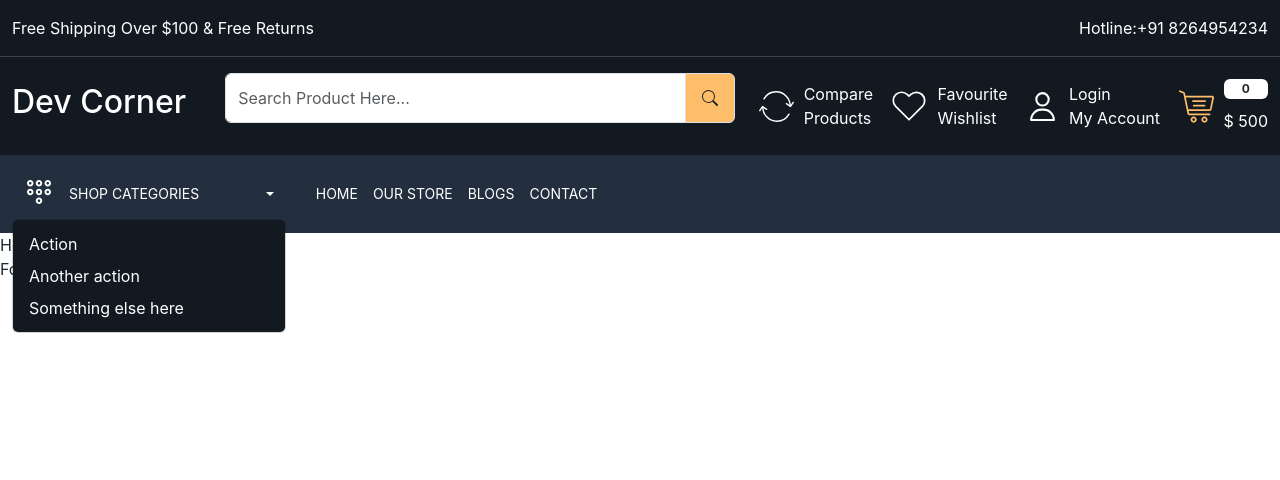
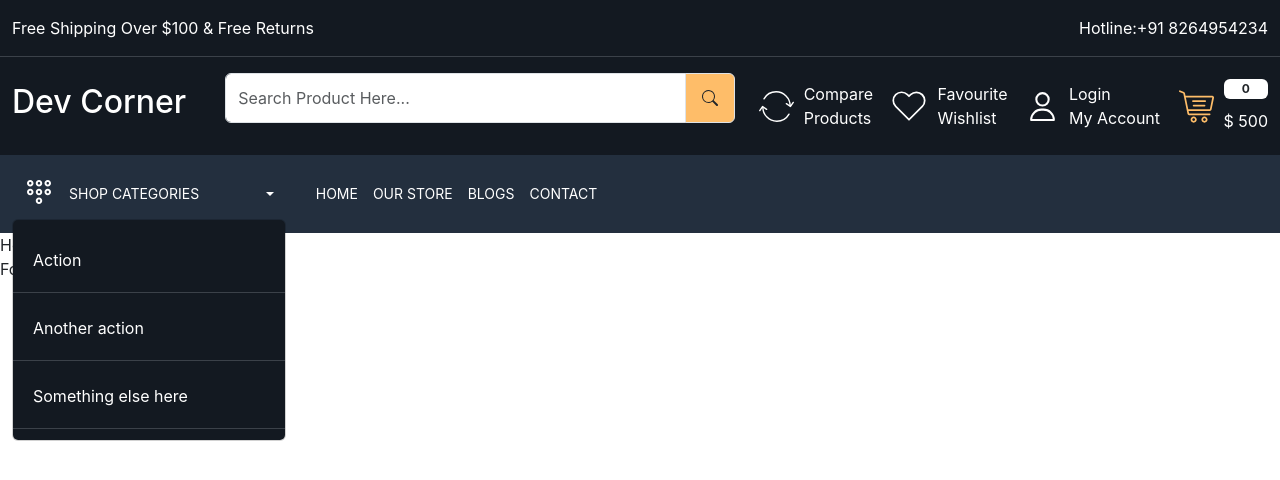
Before and after one commit to yanapeshko/web-shop, a React (Create React App) app: page / in a window 1280 px wide. Both pictures are taken after a click on the button "SHOP CATEGORIES". Shown: the top 480 px of the page. Built offline with nearby package versions, Linux system fonts and the light colour scheme.

Commit message:
bottom footer

```diff
--- a/src/App.css
+++ b/src/App.css
@@ -68,7 +68,13 @@ a {
   width: 100%;
   transform: translate(0px, 57px, 0px) !important;
 }
+.header-bottom .dropdown-item {
+  padding: 20px;
+  margin-bottom: 3px;
+  border-bottom: 1px solid var(--color-3b4149);
+}
 .header-bottom .dropdown-item:hover {
   background-color: transparent;
+  color: var(--color-febd69) !important;
 }
 /* Header End */
--- a/src/components/Header.jsx
+++ b/src/components/Header.jsx
@@ -111,17 +111,17 @@ const Header = () => {
                     </button>
                     <ul className="dropdown-menu">
                       <li>
-                        <Link className="dropdown-item text-white" to="#">
+                        <Link className="dropdown-item text-white" to="">
                           Action
                         </Link>
                       </li>
                       <li>
-                        <Link className="dropdown-item text-white" to="#">
+                        <Link className="dropdown-item text-white" to="">
                           Another action
                         </Link>
                       </li>
                       <li>
-                        <Link className="dropdown-item text-white" to="#">
+                        <Link className="dropdown-item text-white" to="">
                           Something else here
                         </Link>
                       </li>
```
